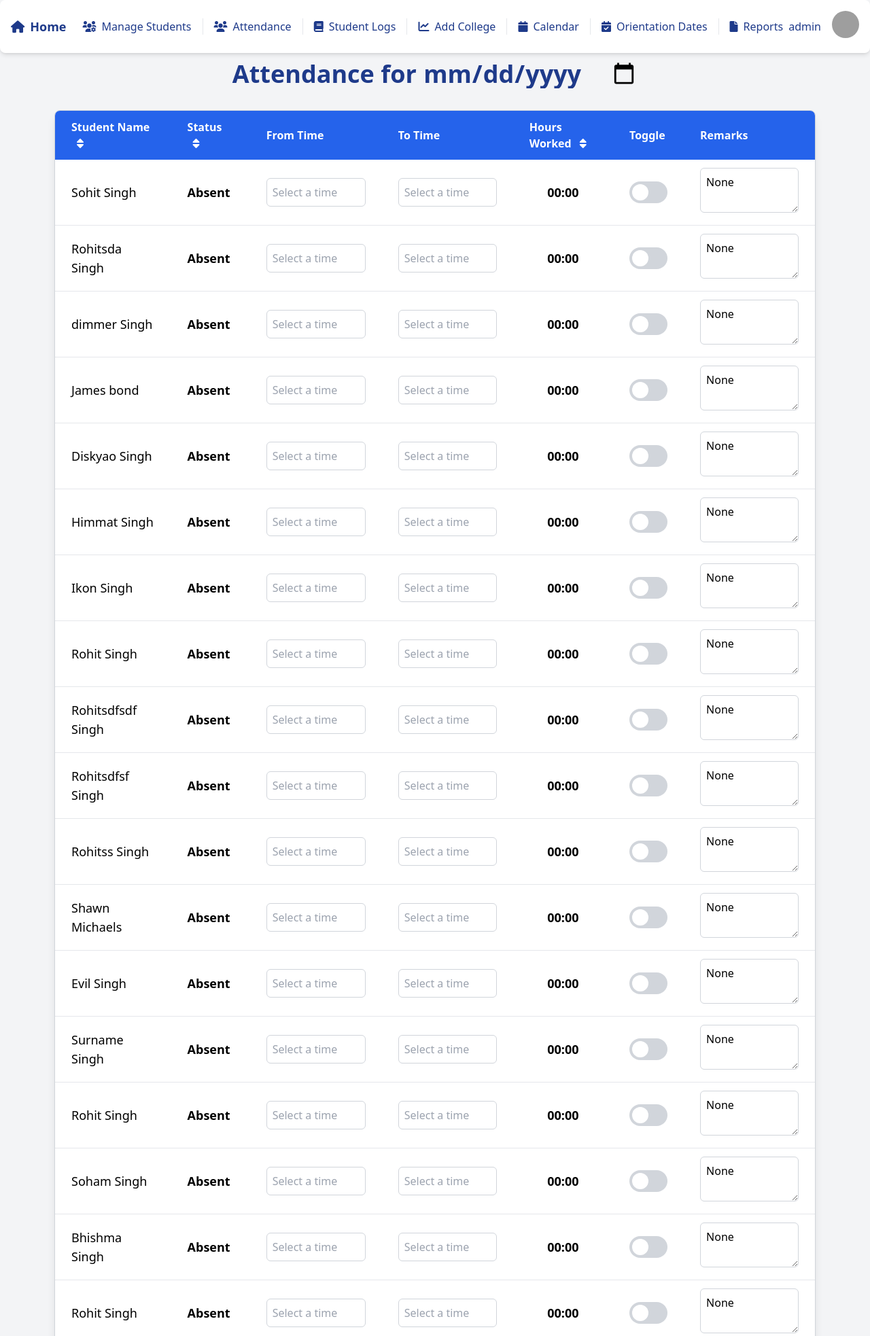
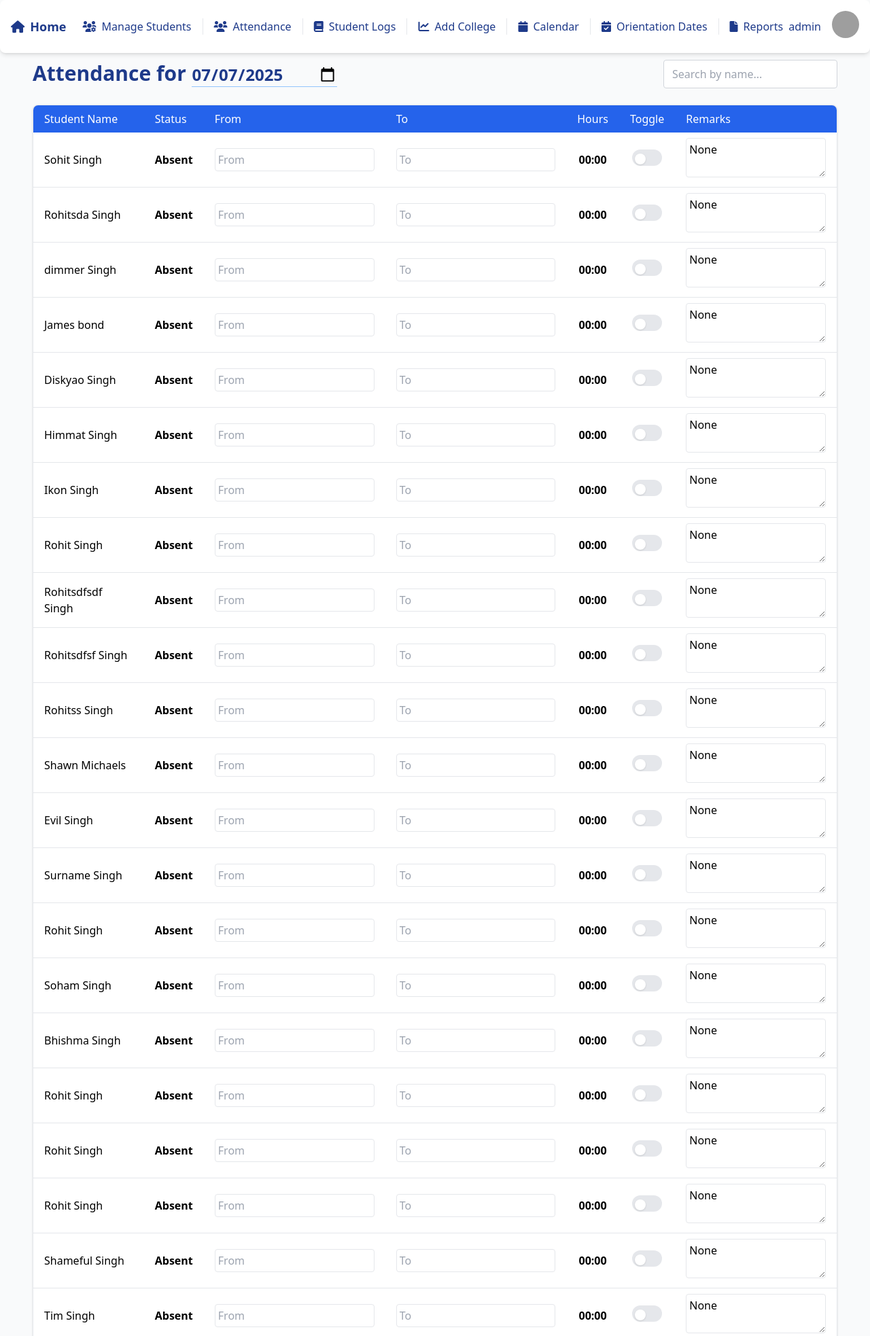
Before and after one commit to RohitSingh555/Lchaim_Virtual_Manager, a Django app: page /attendance/ in a window 1280 px wide. Shown: the top 1966 px of the page at 68% size. Run offline with Django 5.2, Linux system fonts and the light colour scheme; a user stored in the database is signed in; data comes from the database, SQL or seed files in the repository; some libraries are stand-ins or nearby versions; grey boxes are pictures that could not be loaded.

Commit message:
Enhance attendance page layout and functionality; improve calendar data fetching and rendering logic

```diff
--- a/students/templates/attendance/attendance.html
+++ b/students/templates/attendance/attendance.html
@@ -12,87 +12,89 @@
     <link rel="stylesheet" href="https://weareoutman.github.io/clockpicker/dist/jquery-clockpicker.min.css">
 </head>
 
-<body class="bg-gray-100 font-sans">
+<body class="bg-gray-50 font-sans min-h-screen">
     {% include 'navbar.html' %}
 
-    <div class="container mx-auto mt-16 px-6 lg:px-20 py-6">
-        <h1 class="text-4xl font-semibold text-blue-900 mb-8 text-center">Attendance for
+    <div class="container mx-auto mt-16 px-4 lg:px-12 py-6">
+        <div class="flex flex-col md:flex-row md:items-center md:justify-between mb-6">
+            <h1 class="text-2xl md:text-3xl font-bold text-blue-900 mb-4 md:mb-0">
+                Attendance for
                 <input type="date" id="attendance-date"
-                class="text-4xl font-semibold text-blue-900 bg-transparent border-none focus:outline-none"
-                value="{{ today|date:" Y-m-d" }}" onchange="updateDate(this)">
+                    class="text-xl md:text-2xl font-semibold text-blue-900 bg-transparent border-b border-blue-300 focus:outline-none"
+                    value="{{ selected_date|date:'Y-m-d' }}" onchange="updateDate(this)">
             </h1>
+            <div class="flex items-center gap-2 w-full md:w-auto">
+                <input
+                    type="text"
+                    name="search"
+                    id="attendance-search-input"
+                    placeholder="Search by name..."
+                    class="w-full md:w-64 px-3 py-2 rounded border border-gray-300 focus:ring-2 focus:ring-blue-400 focus:outline-none bg-white text-gray-700 transition"
+                    autocomplete="off"
+                >
+            </div>
+        </div>
 
-        <div class="overflow-x-auto bg-white border border-gray-300 rounded-lg shadow-lg">
-            <table class="w-full table-auto" id="attendance-table">
+        <div class="overflow-x-auto bg-white border border-gray-200 rounded-lg shadow">
+            <table class="w-full table-auto text-sm md:text-base" id="attendance-table">
                 <thead class="bg-blue-600 text-white">
                     <tr>
-                        <th class="px-6 py-3 text-left">
-                            Student Name
-                            <button onclick="sortTable(0)" class="ml-2 text-white">
-                                <i class="fas fa-sort"></i>
-                            </button>
-                        </th>
-                        <th class="px-6 py-3 text-left">
-                            Status
-                            <button onclick="sortTable(1)" class="ml-2 text-white">
-                                <i class="fas fa-sort"></i>
-                            </button>
-                        </th>
-                        <th class="px-6 py-3 text-left">From Time</th>
-                        <th class="px-6 py-3 text-left">To Time</th>
-                        <th class="px-6 py-3 text-left">
-                            Hours Worked
-                            <button onclick="sortTable(4)" class="ml-2 text-white">
-                                <i class="fas fa-sort"></i>
-                            </button>
-                        </th>
-                        <th class="px-6 py-3 text-left">Toggle</th>
-                        <th class="px-6 py-3 text-left">Remarks</th>
+                        <th class="px-4 py-2 text-left font-medium">Student Name</th>
+                        <th class="px-4 py-2 text-left font-medium">Status</th>
+                        <th class="px-4 py-2 text-left font-medium">From</th>
+                        <th class="px-4 py-2 text-left font-medium">To</th>
+                        <th class="px-4 py-2 text-center font-medium">Hours</th>
+                        <th class="px-4 py-2 text-center font-medium">Toggle</th>
+                        <th class="px-4 py-2 text-left font-medium">Remarks</th>
                     </tr>
                 </thead>
                 <tbody>
                     {% for student_log in students %}
-                    <tr class="border-b hover:bg-gray-50">
-                        <td class="px-6 py-3 text-lg">{{ student_log.student.first_name }} {{ student_log.student.last_name }}</td>
-                        <td class="px-6 py-3">
-                            <span class="status-text text-lg font-semibold"
+                    <tr class="border-b hover:bg-gray-50 transition student-row">
+                        <td class="px-4 py-2">{{ student_log.student.first_name }} {{ student_log.student.last_name }}</td>
+                        <td class="px-4 py-2">
+                            <span class="status-text font-semibold"
                                 data-student-id="{{ student_log.student.id }}">
                                 {{ student_log.log.status|default:'Present' }}
                             </span>
                         </td>
-                        <td class="px-6 py-3">
-                            <input type="text" name="time" class="from-time clockpicker w-full p-2 border border-gray-300 rounded-md"
-                                data-student-id="{{ student_log.student.id }}" placeholder="Select a time"
+                        <td class="px-4 py-2">
+                            <input type="text" name="time" class="from-time clockpicker w-full p-1 border border-gray-200 rounded focus:ring-2 focus:ring-blue-300"
+                                data-student-id="{{ student_log.student.id }}" placeholder="From"
                                 value="{{ student_log.log.start_time|time:'H:i' }}" onchange="calculateAndSaveHours(this)">
                         </td>
-                        <td class="px-6 py-3">
-                            <input type="text" name="time" class="to-time clockpicker w-full p-2 border border-gray-300 rounded-md"
-                                data-student-id="{{ student_log.student.id }}" placeholder="Select a time"
+                        <td class="px-4 py-2">
+                            <input type="text" name="time" class="to-time clockpicker w-full p-1 border border-gray-200 rounded focus:ring-2 focus:ring-blue-300"
+                                data-student-id="{{ student_log.student.id }}" placeholder="To"
                                 value="{{ student_log.log.end_time|time:'H:i' }}" onchange="calculateAndSaveHours(this)">
                         </td>
-                        <td class="px-6 py-3 text-center">
-                            <span class="hours-worked text-lg font-semibold"
+                        <td class="px-4 py-2 text-center">
+                            <span class="hours-worked font-semibold"
                                 data-student-id="{{ student_log.student.id }}">
                                 {{ student_log.log.hours_worked|default:0 }}
                             </span>
                         </td>
-                        <td class="px-6 py-3">
-                            <label class="flex items-center cursor-pointer">
-                                <div class="relative">
-                                    <input type="checkbox" class="status-toggle-toggle hidden"
+                        <td class="px-4 py-2 text-center">
+                            <label class="inline-flex items-center cursor-pointer">
+                                <input type="checkbox"
+                                       class="status-toggle-toggle sr-only peer"
                                        data-student-id="{{ student_log.student.id }}"
-                                           {% if student_log.log.status == 'Present' %} checked {% else %} unchecked {% endif %}
+                                       {% if student_log.log.status == 'Present' %} checked {% endif %}
                                        onchange="toggleStatus(this)">
-                                    <div class="block bg-gray-300 w-14 h-8 rounded-full transition-colors duration-300"></div>
-                                    <div class="dot absolute left-1 top-1 bg-white w-6 h-6 rounded-full transition-transform duration-300"></div>
-                                </div>
+                                <div class="w-11 h-6 bg-gray-200 peer-focus:outline-none peer-focus:ring-2 peer-focus:ring-blue-500 rounded-full peer peer-checked:bg-green-500 transition-colors duration-300"></div>
+                                <div class="absolute ml-1 mt-1 w-4 h-4 bg-white rounded-full shadow transform peer-checked:translate-x-5 transition-transform duration-300"></div>
+                                <span class="sr-only">Toggle Present/Absent</span>
                             </label>
                         </td>
-                        <td class="px-6 py-3">
-                            <textarea name="notes" class="remarks-field w-full p-2 border border-gray-300 rounded-md"
+                        <td class="px-4 py-2">
+                            <textarea name="notes" class="remarks-field w-full p-1 border border-gray-200 rounded focus:ring-2 focus:ring-blue-300"
                                 data-student-id="{{ student_log.student.id }}"
                                 oninput="saveAttendance(this)">{{ student_log.log.notes }}</textarea>
                         </td>
+                    </tr>
+                    {% empty %}
+                    <tr class="no-students-row">
+                        <td colspan="7" class="text-center py-8 text-gray-400">No students found.</td>
                     </tr>
                     {% endfor %}
                 </tbody>
@@ -165,30 +167,18 @@
         function toggleStatus(checkbox) {
             const studentId = checkbox.getAttribute('data-student-id');
             const statusText = document.querySelector(`.status-text[data-student-id="${studentId}"]`);
-            const toggleSwitch = checkbox.closest('label').querySelector('.relative');
-            const dot = toggleSwitch.querySelector('.dot');
-            const toggleBackground = toggleSwitch.querySelector('div');
-
-            if (!dot || !toggleBackground) {
-                console.error('Dot or toggle background not found!');
-                return;
-            }
+            // Find the parent label and the switch background
+            const label = checkbox.closest('label');
+            const switchBg = label.querySelector('div.w-11');
             if (checkbox.checked) {
                 statusText.textContent = 'Present';
                 statusText.classList.add('text-green-600');
                 statusText.classList.remove('text-red-600');
-
-                dot.style.transform = 'translateX(24px)';
-                toggleBackground.style.backgroundColor = '#4CAF50';
             } else {
                 statusText.textContent = 'Absent';
                 statusText.classList.add('text-red-600');
                 statusText.classList.remove('text-green-600');
-
-                dot.style.transform = 'translateX(0)';
-                toggleBackground.style.backgroundColor = '#ccc';
             }
-
             saveAttendance(checkbox);
         }
 
@@ -287,28 +277,25 @@
                 const container = document.querySelector('.container');
                 container.innerHTML = html;
 
+                // Only run this block if checkboxes exist
                 const checkboxes = document.querySelectorAll('input[type="checkbox"].status-toggle-toggle');
                 checkboxes.forEach(checkbox => {
                     const studentId = checkbox.getAttribute('data-student-id');
-                    const statusText = document.querySelector(`.status-text[data-student-id="${studentId}"]`).textContent.trim();
+                    const statusTextElem = document.querySelector(`.status-text[data-student-id="${studentId}"]`);
+                    if (!statusTextElem) return; // Prevent error if not found
 
-                    const toggleSwitch = checkbox.closest('label').querySelector('.relative');
-                    const dot = toggleSwitch.querySelector('.dot');
-                    const toggleBackground = toggleSwitch.querySelector('div');
+                    const statusText = statusTextElem.textContent.trim();
 
+                    // The new toggle does not use .relative/.dot, so skip that logic
                     if (statusText === 'Present') {
                         checkbox.checked = true;
-                        dot.style.transform = 'translateX(24px)';
-                        toggleBackground.style.backgroundColor = '#4CAF50';
                     } else {
                         checkbox.checked = false;
-                        dot.style.transform = 'translateX(0)';
-                        toggleBackground.style.backgroundColor = '#ccc';
                     }
                 });
 
                 const dateInput = document.getElementById('attendance-date');
-                if (dateInput.value !== date) {
+                if (dateInput && dateInput.value !== date) {
                     dateInput.value = date;
                 }
 
@@ -344,13 +331,51 @@
             rowsSorted.forEach(row => table.appendChild(row));
         }
 
+        // Ensure only one DOMContentLoaded handler and that it works after AJAX reloads
+    function setupAttendanceSearch() {
+        const searchInput = document.getElementById('attendance-search-input');
+        const table = document.getElementById('attendance-table');
+        if (searchInput && table) {
+            searchInput.addEventListener('input', function() {
+                const filter = this.value.trim().toLowerCase();
+                const rows = table.querySelectorAll('tbody tr.student-row');
+                let visibleCount = 0;
+                rows.forEach(row => {
+                    // Always use the first cell (Student Name column)
+                    const nameCell = row.querySelector('td');
+                    if (!nameCell) return;
+                    const name = nameCell.textContent.trim().toLowerCase();
+                    if (filter === "" || name.includes(filter)) {
+                        row.style.display = "";
+                        visibleCount++;
+                    } else {
+                        row.style.display = "none";
+                    }
+                });
+                // Show/hide "No students found" row
+                const emptyRow = table.querySelector('tbody tr.no-students-row');
+                if (emptyRow) {
+                    emptyRow.style.display = visibleCount === 0 ? "" : "none";
+                }
+            });
+        }
+    }
+
+    document.addEventListener('DOMContentLoaded', function() {
+        setupAttendanceSearch();
+    });
+
     function initializeAttendancePage() {
         // Initialize clock picker for time input fields
         initializeClockPicker();
-
+        // Setup search again after AJAX reload
+        setupAttendanceSearch();
         // Add additional event listeners if needed
     }
     </script>
 </body>
 
 </html>
+</body>
+
+</html>
```
Also changed, not shown: students/templates/calendar.html (+4 -5 lines). Lines whose indentation alone changed are shown as unchanged.
